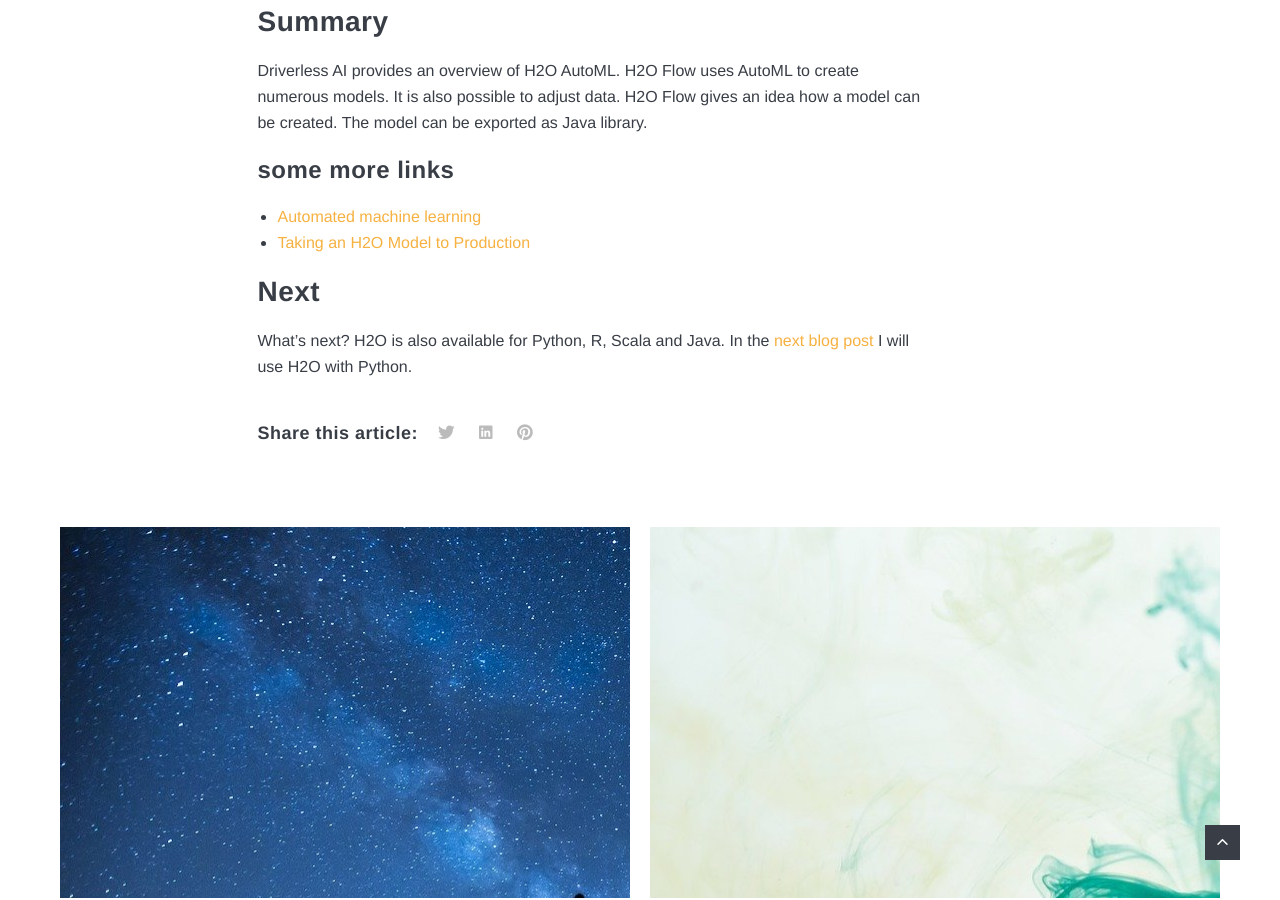
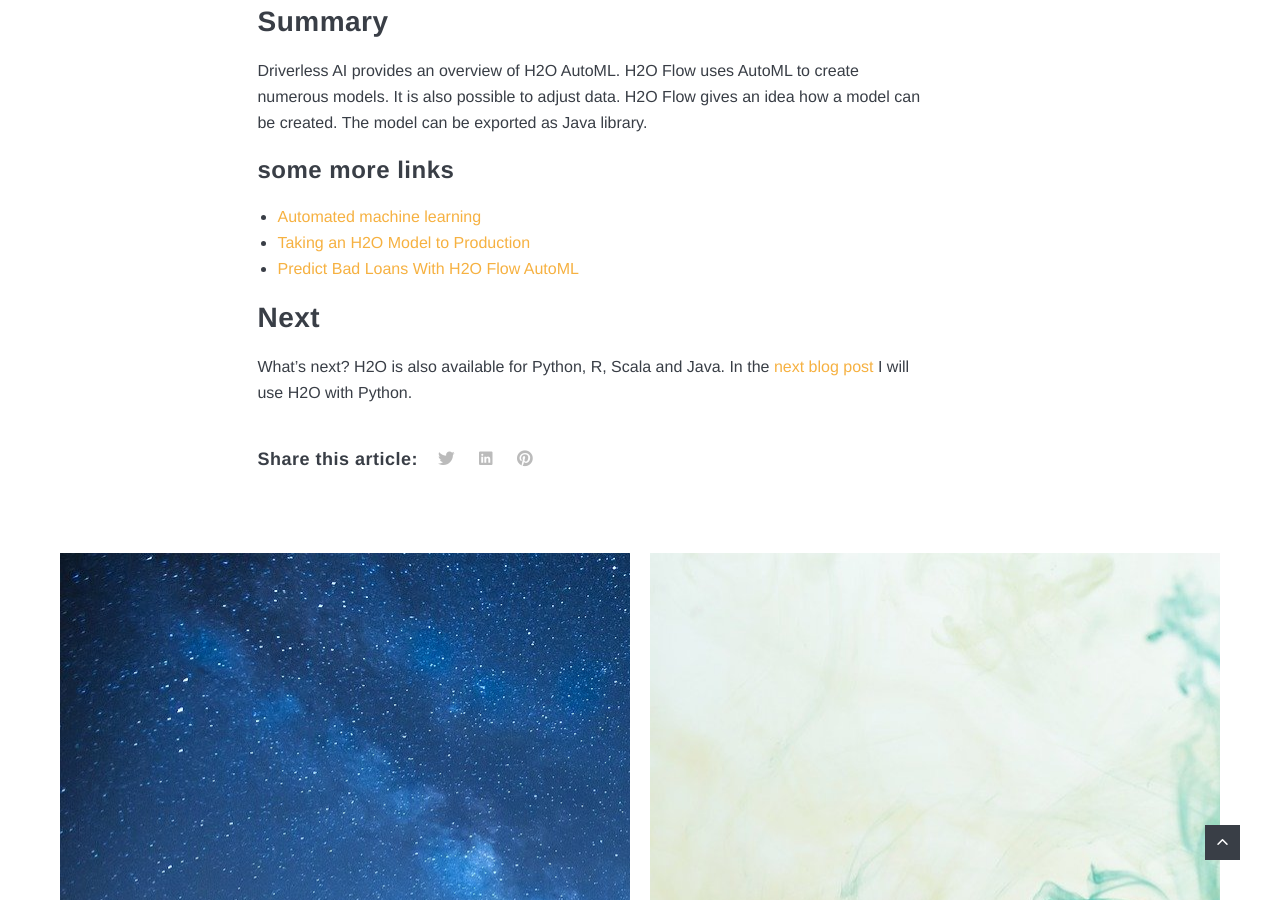
Before and after one commit to choas/choas.github.io, a Jekyll site: the page built from _posts/2019-12-22-h2o-ai-automl-model-in-java.md, in a window 1280 px wide and 900 px high, scrolled down 5576 px. Built offline with Jekyll 4.4.1, drawn with Linux system fonts in a browser that asks for light colours; nearby versions of some CDN libraries.

Commit message:
add link

```diff
--- a/_posts/2019-12-22-h2o-ai-automl-model-in-java.md
+++ b/_posts/2019-12-22-h2o-ai-automl-model-in-java.md
@@ -113,6 +113,7 @@ Driverless AI provides an overview of H2O AutoML. H2O Flow uses AutoML to create
 
 - [Automated machine learning](https://en.wikipedia.org/wiki/Automated_machine_learning)
 - [Taking an H2O Model to Production](http://projects.rajivshah.com/blog/2016/08/22/H2O_prod/)
+- [Predict Bad Loans With H2O Flow AutoML](https://dzone.com/articles/predict-bad-loans-with-h2o-flow-automl)
 
 ## Next
 
```
